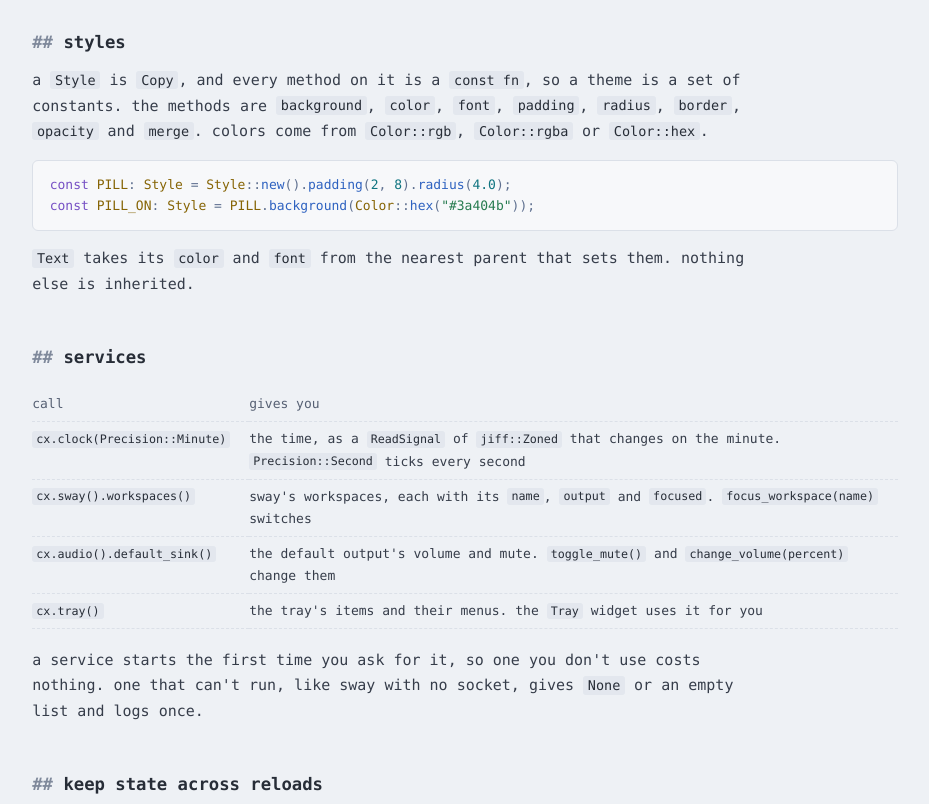
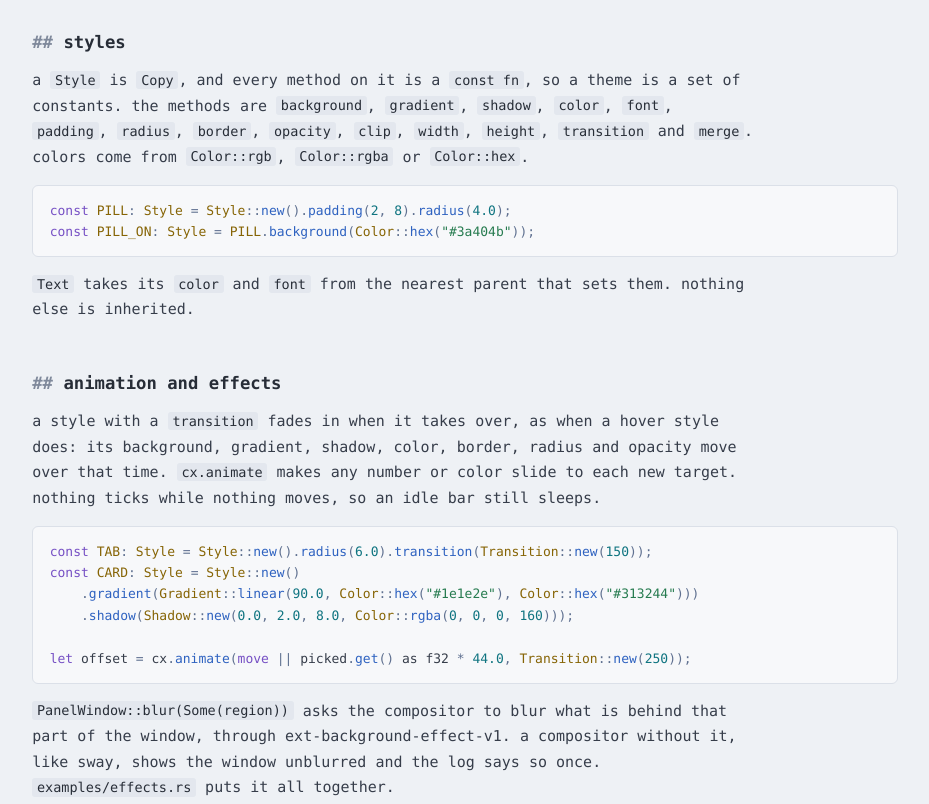
Before and after one commit to w0x7y/crabshell, a plain HTML site: page docs/site/config.html in a window 1280 px wide. Shown: the part 4040-4844 px from the top of the page, without its empty margins (175-1104 px from the left). Drawn offline with Linux system fonts and the light colour scheme; a web font is replaced by a local one.

Commit message:
Record Phase 8 in the docs

```diff
--- a/docs/site/config.html
+++ b/docs/site/config.html
@@ -330,9 +330,11 @@ Button::new(Text::new(move || format!("clicked {}", count.get())))
       <p>
         a <code>Style</code> is <code>Copy</code>, and every method on it is a
         <code>const fn</code>, so a theme is a set of constants. the methods are
-        <code>background</code>, <code>color</code>, <code>font</code>,
-        <code>padding</code>, <code>radius</code>, <code>border</code>,
-        <code>opacity</code> and <code>merge</code>. colors come from
+        <code>background</code>, <code>gradient</code>, <code>shadow</code>,
+        <code>color</code>, <code>font</code>, <code>padding</code>,
+        <code>radius</code>, <code>border</code>, <code>opacity</code>,
+        <code>clip</code>, <code>width</code>, <code>height</code>,
+        <code>transition</code> and <code>merge</code>. colors come from
         <code>Color::rgb</code>, <code>Color::rgba</code> or
         <code>Color::hex</code>.
       </p>
@@ -343,6 +345,29 @@ const PILL_ON: Style = PILL.background(Color::hex("#3a404b"));</pre>
         <code>Text</code> takes its <code>color</code> and
         <code>font</code> from the nearest parent that sets them. nothing else
         is inherited.
+      </p>
+
+      <h2 id="effects">animation and effects</h2>
+      <p>
+        a style with a <code>transition</code> fades in when it takes over, as
+        when a hover style does: its background, gradient, shadow, color,
+        border, radius and opacity move over that time.
+        <code>cx.animate</code> makes any number or color slide to each new
+        target. nothing ticks while nothing moves, so an idle bar still sleeps.
+      </p>
+      <pre class="code" data-lang="rust">
+const TAB: Style = Style::new().radius(6.0).transition(Transition::new(150));
+const CARD: Style = Style::new()
+    .gradient(Gradient::linear(90.0, Color::hex("#1e1e2e"), Color::hex("#313244")))
+    .shadow(Shadow::new(0.0, 2.0, 8.0, Color::rgba(0, 0, 0, 160)));
+
+let offset = cx.animate(move || picked.get() as f32 * 44.0, Transition::new(250));</pre>
+      <p>
+        <code>PanelWindow::blur(Some(region))</code> asks the compositor to blur
+        what is behind that part of the window, through
+        ext-background-effect-v1. a compositor without it, like sway, shows the
+        window unblurred and the log says so once.
+        <code>examples/effects.rs</code> puts it all together.
       </p>
 
       <h2 id="services">services</h2>
--- a/docs/site/data.js
+++ b/docs/site/data.js
@@ -149,19 +149,23 @@ const PHASES = [
   {
     n: 8,
     title: "animation and effects",
-    state: "next",
-    when: "up next",
+    state: "done",
+    when: "passed 14 nov",
     items: [
-      ["no", "animations that run only while something moves"],
-      ["no", "gradients, shadows and background blur"],
-      ["no", "a gpu backend, if the cpu renderer can't keep up"],
+      ["yes", "animations that run only while something moves"],
+      ["yes", "gradients, shadows and background blur"],
+      [
+        "yes",
+        "checked whether a gpu backend is needed: not yet, a frame draws in under 1 ms",
+      ],
+      ["yes", "exit check: the effects example on headless sway"],
     ],
   },
   {
     n: 9,
     title: "desktop services",
-    state: "later",
-    when: "after v0.1",
+    state: "next",
+    when: "up next",
     items: [
       ["no", "notification server and media players"],
       ["no", "pipewire nodes and levels"],
@@ -251,7 +255,11 @@ const Q = {
     ["DesktopAction", "no", 10],
     ["DesktopEntries", "no", 10],
     ["DesktopEntry", "no", 10],
-    ["EasingCurve", "no", 8],
+    [
+      "EasingCurve",
+      "yes",
+      "Easing, with CSS's curves and Bezier, in a Transition",
+    ],
     ["Edges", "yes", "Edge and Anchors"],
     ["ElapsedTimer", "na", "std::time::Instant"],
     [
@@ -437,7 +445,7 @@ const Q = {
     ["UPowerDeviceType", "no", 9],
   ],
   "Quickshell.Wayland": [
-    ["BackgroundEffect", "no", 8],
+    ["BackgroundEffect", "yes", "PanelWindow::blur and FloatingWindow::blur"],
     ["IdleInhibitor", "no", 9],
     ["IdleMonitor", "no", 9],
     ["ScreencopyView", "no", 10],
```
Also changed, not shown: docs/site/index.html (+9 -7 lines), 3 other files.
